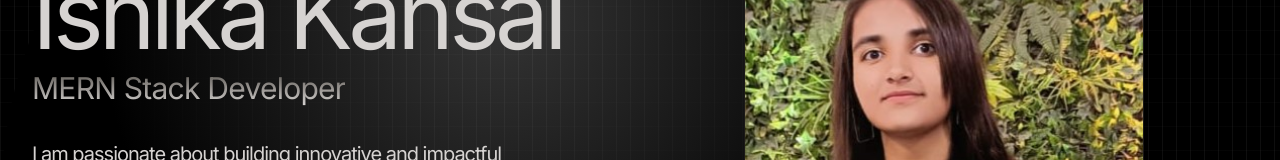
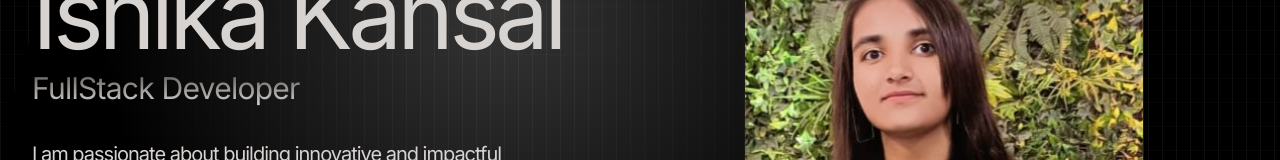
Before and after one commit to ishika777/Portfolio, a React (Vite) app: page / in a window 1280 px wide. Shown: the part 210-370 px from the top of the page. Built offline with nearby package versions, Linux system fonts and the light colour scheme; a web font is replaced by a local one.

Commit message:
Update Hero.jsx

```diff
--- a/src/components/Hero.jsx
+++ b/src/components/Hero.jsx
@@ -34,7 +34,7 @@ const Hero = () => {
             <div className="w-full lg:w-1/2">
                 <motion.div initial="hidden" animate="visible" variants={containerVariants} className="flex flex-col items-center lg:items-start mt-10">
                     <motion.h2 variants={childVariants} className="pb-2 text-4xl tracking-tighter lg:text-8xl">Ishika Kansal</motion.h2>
-                    <motion.span variants={childVariants} className="bg-gradient-to-t from-stone-300 to-stone-600 bg-clip-text text-3xl tracking-tight text-transparent">MERN Stack Developer</motion.span>
+                    <motion.span variants={childVariants} className="bg-gradient-to-t from-stone-300 to-stone-600 bg-clip-text text-3xl tracking-tight text-transparent">FullStack Developer</motion.span>
                     <motion.p variants={childVariants} className="my-2 max-w-lg py-6 text-xl leading-relaxed tracking-tighter">{HERO_CONTENT}</motion.p>
                 </motion.div>
             </div>
```
